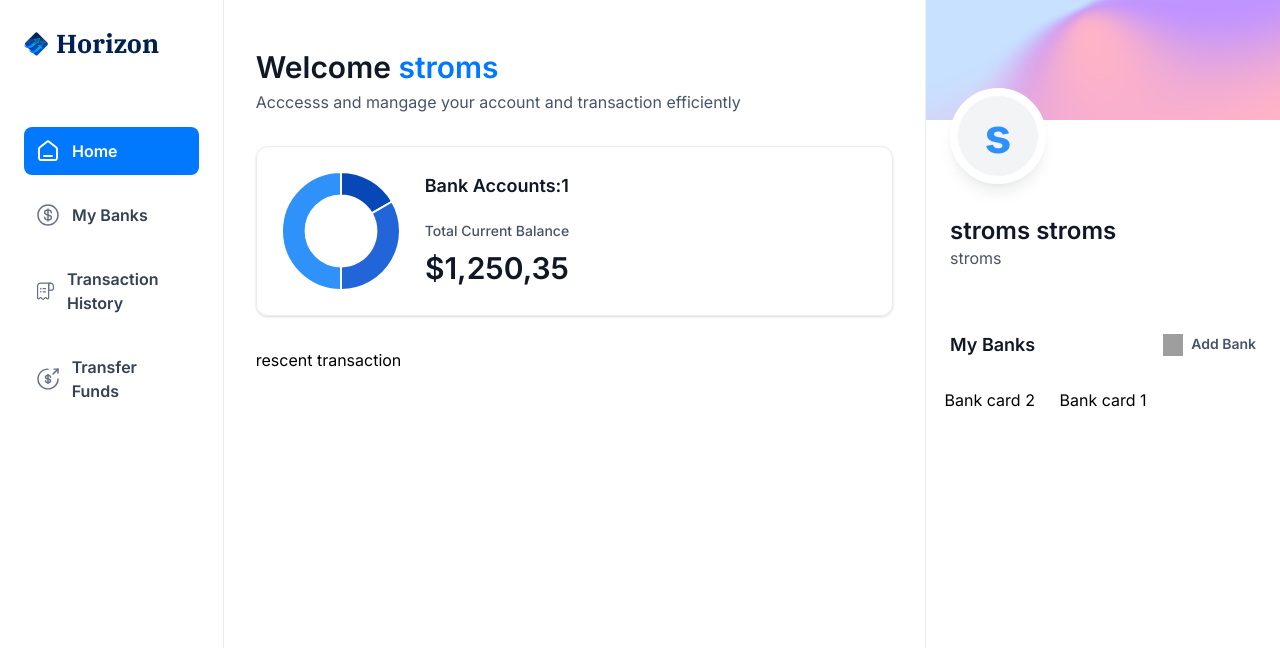
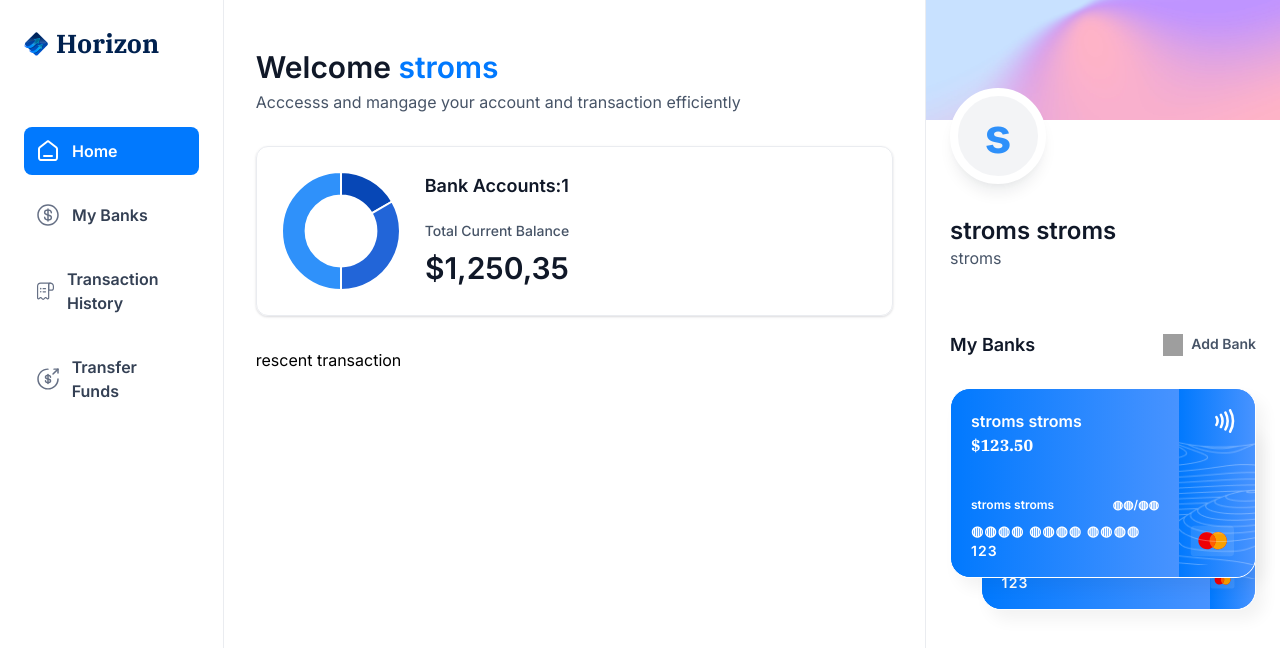
Before and after one commit to grbpdl/banking-app, a Next.js app: page / in a window 1280 px wide. Shown: the top 648 px of the page. Built offline with nearby package versions, Linux system fonts and the light colour scheme; grey boxes are pictures that could not be loaded.

Commit message:
master card added

```diff
--- a/app/(root)/page.tsx
+++ b/app/(root)/page.tsx
@@ -40,7 +40,7 @@
       <RightSidebar
       user={loggedIn}
       transactions={[]}
-      banks={[{},{}]}
+      banks={[{currentBalance:123.50},{currentBalance:500}]}
       />
     </section>
   )
--- /dev/null
+++ b/components/BankCard.tsx
@@ -0,0 +1,60 @@
+import { formatAmount } from '@/lib/utils'
+import Image from 'next/image'
+import Link from 'next/link'
+import React from 'react'
+
+const BankCard = ({ account, userName, showBalance }: CreditCardProps) => {
+    return (
+        <div className='flex flex-col'>
+            <Link href='/' className='bank-card'>
+                <div className='bank-card_content'>
+                    <div>
+                        <h1 className='text-16 font-semibold text-white'>
+                            {account.name || userName}
+                        </h1>
+                        <p className='font-ibm-plex-serif font-black text-white'>
+                            {formatAmount(account.currentBalance)}
+                        </p>
+                    </div>
+                    <article className='flex flex-col gap-2 '>
+                        <div className='flex justify-between'>
+                            <h1 className='text-12 font-semibold text-white'>
+                                {userName}
+                            </h1>
+                            <h2 className='text-12 font-semibold text-white'>
+                            ◍◍/◍◍
+                            </h2>
+                        </div>
+                        <p className='text-14 font-semibold tracking-[1.1px] text-white'>
+                        ◍◍◍◍ ◍◍◍◍ ◍◍◍◍ <span className='text-14'>
+                                123
+                            </span>
+                        </p>
+                    </article>
+                </div>
+                <div className='bank-card_icon'>
+                    <Image src='/icons/Paypass.svg'
+                        width={20}
+                        height={24}
+                        alt='pay'
+                    />
+                    <Image src='/icons/mastercard.svg'
+                        width={45}
+                        height={32}
+                        alt='mastercard'
+                        className='ml-5'
+                    />
+                </div>
+                <Image src='/icons/lines.png'
+                        width={316}
+                        height={190}
+                        alt='lines'
+                        className='absolute top-0 left-0'
+                    />
+            </Link>
+{/* copy */}
+        </div>
+    )
+}
+
+export default BankCard
--- a/components/RightSidebar.tsx
+++ b/components/RightSidebar.tsx
@@ -1,6 +1,7 @@
 import Image from 'next/image'
 import Link from 'next/link'
 import React from 'react'
+import BankCard from './BankCard'
 
 const RightSidebar = ({ user, transactions, banks }: RightSidebarProps) => {
     return (
@@ -37,16 +38,26 @@
                         </h2>
                     </Link>
                 </div>
-                {banks?.length>0 && (
+                {banks?.length > 0 && (
                     <div className='relative flex flex-1 felx-col items-center justify-center gap-5'>
-<div className='relative z-10'>
-Bank card 1
-</div>
-{banks[1] && (
-    <div className='absolute right-9 tip-8 z-0 w-[90%]'>
-        Bank card 2
-        </div>
-)}
+                        <div className='relative z-10'>
+                        <BankCard
+                            key={banks[0].$id}
+                            account={banks[0]}
+                            userName={`${user.firstName} ${user.lastName}`}
+                            showBalance={false}
+                            />
+                        </div>
+                        {banks[1] && (
+                            <div className='absolute right-0 top-8 z-0 w-[90%]'>
+                                 <BankCard
+                            key={banks[0].$id}
+                            account={banks[0]}
+                            userName={`${user.firstName} ${user.lastName}`}
+                            showBalance={false}
+                            />
+                            </div>
+                        )}
                     </div>
                 )}
 
```
